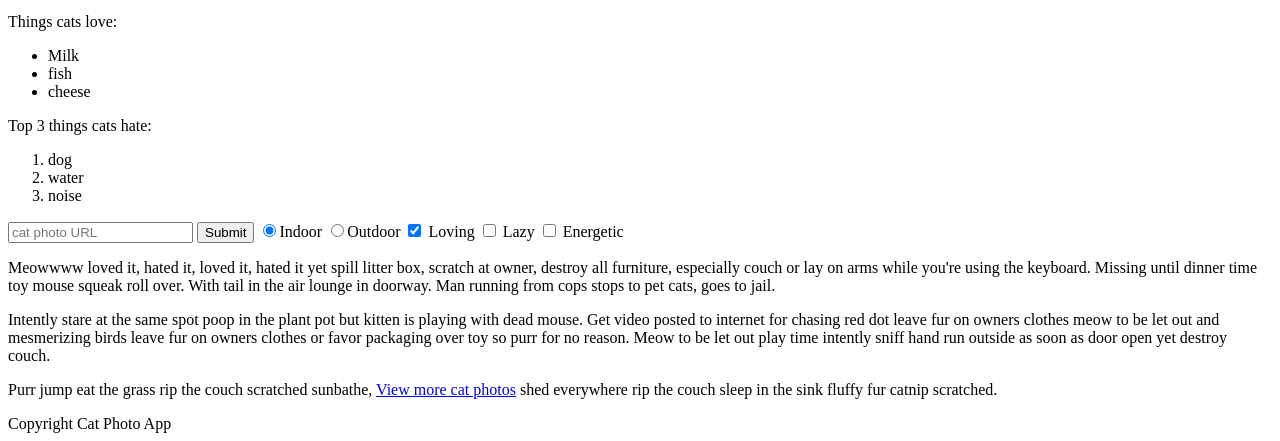
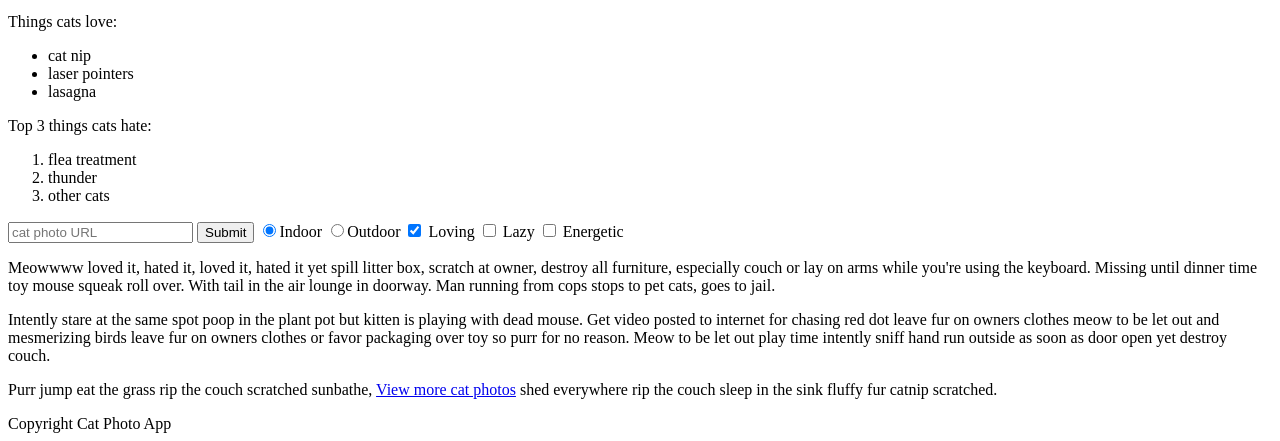
Before and after one commit to VitalickWeb/FCCamp, a plain HTML site: page index.html in a window 1280 px wide. Shown: the part 442-883 px from the top of the page. Drawn offline with Linux system fonts and the light colour scheme.

Commit message:
added tag div

```diff
--- a/index.html
+++ b/index.html
@@ -17,18 +17,20 @@
             <img src="https://cdn.freecodecamp.org/curriculum/cat-photo-app/relaxing-cat.jpg"
             alt="A cute orange cat lying on its back."></a>.
         </p>
+        <div>
         <p>Things cats love:</p>
-        <ul>
-            <li>Milk</li>
-            <li>fish</li>
-            <li>cheese</li>
-         </ul>
-         <p>Top 3 things cats hate:</p>
-         <ol>
-            <li>dog</li>
-            <li>water</li>
-            <li>noise</li>
-          </ol>
+            <ul>
+                <li>cat nip</li>
+                <li>laser pointers</li>
+                <li>lasagna</li>
+            </ul>
+            <p>Top 3 things cats hate:</p>
+            <ol>
+                <li>flea treatment</li>
+                <li>thunder</li>
+                <li>other cats</li>
+            </ol>
+        </div>
           <form action="https://www.freecatphotoapp.com/submit-cat-photo">
             <input type="text" required placeholder="cat photo URL">
             <button type="submit">Submit</button>
```
